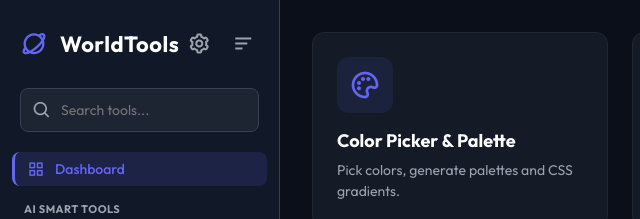
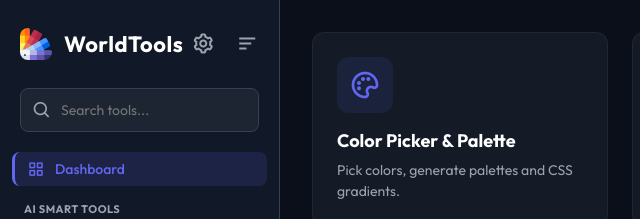
Before and after one commit to Monkez/worldtools, a website built with Vite: page index.html in a window 1280 px wide. Shown: the top 219 px of the page, 0-640 px from the left. Built offline with nearby package versions, Linux system fonts and the light colour scheme.

Commit message:
style: add custom worldtools logo

```diff
--- a/index.html
+++ b/index.html
@@ -2,7 +2,7 @@
 <html lang="en">
   <head>
     <meta charset="UTF-8" />
-    <link rel="icon" type="image/svg+xml" href="/vite.svg" />
+    <link rel="icon" type="image/png" href="/worldtools.png" />
     <meta name="viewport" content="width=device-width, initial-scale=1.0" />
     <link rel="preconnect" href="https://fonts.googleapis.com">
     <link rel="preconnect" href="https://fonts.gstatic.com" crossorigin>
@@ -15,7 +15,7 @@
         <aside class="sidebar" id="sidebar">
             <div class="sidebar-header" style="display: flex; justify-content: space-between; align-items: center;">
                 <div class="logo">
-                    <i class='bx bx-planet logo-icon'></i>
+                    <img src="/worldtools.png" alt="WorldTools Logo" class="logo-icon" style="width: 32px; height: 32px; border-radius: 8px; object-fit: cover;">
                     <h2>WorldTools</h2>
                 </div>
                 <div style="display: flex; gap: 4px;">
```
Also changed, not shown: public/worldtools.png (added).
